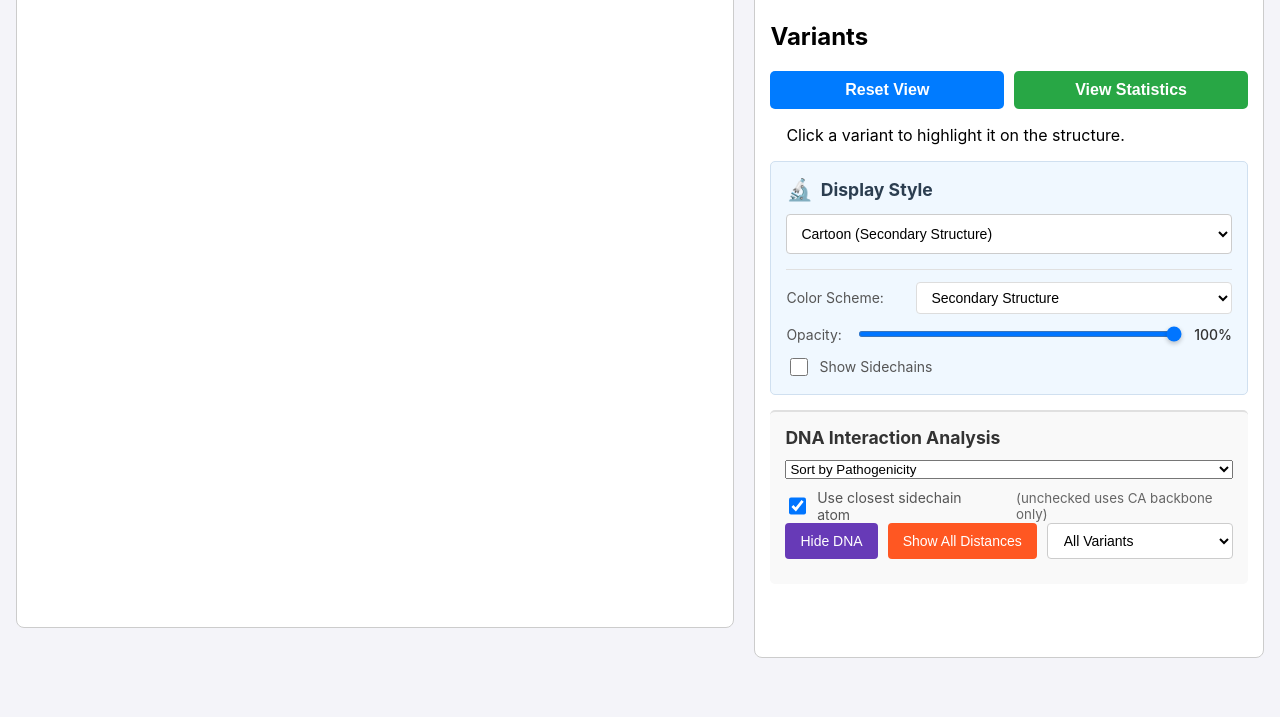
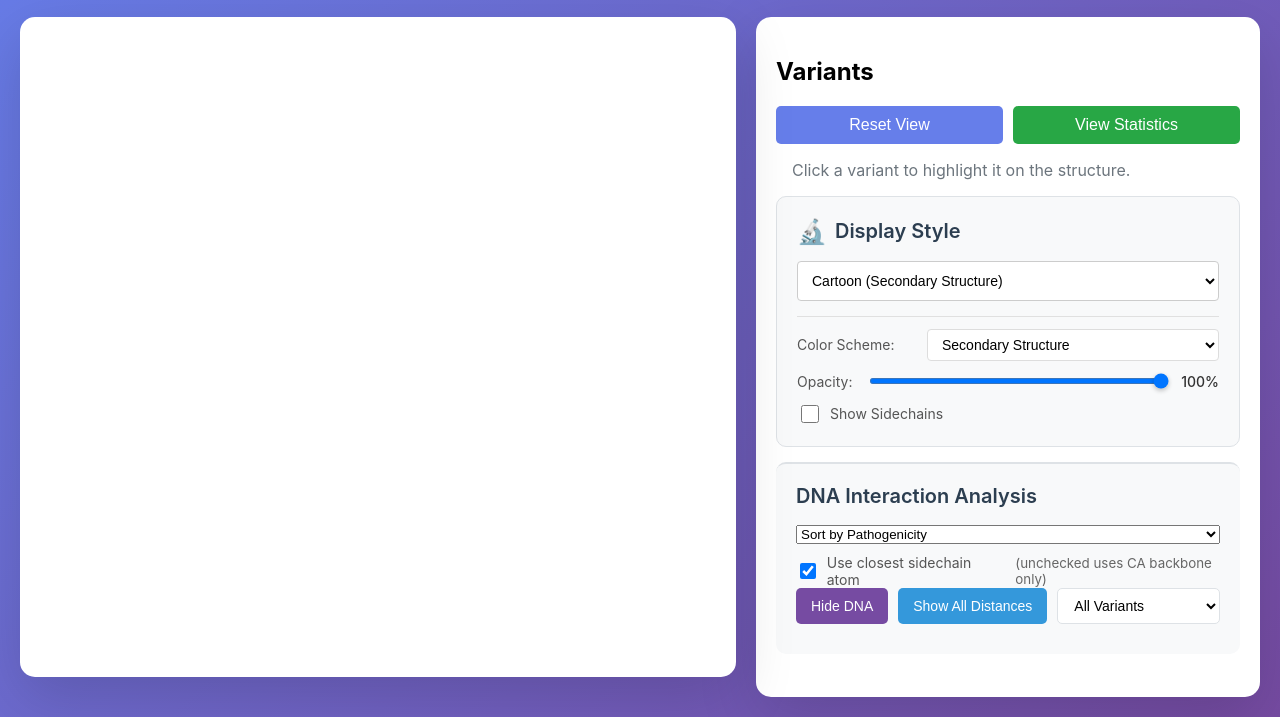
Before and after one commit to halbritter-lab/hnf1b-protein-page, a plain HTML site: page index.html in a window 1280 px wide. Shown: the part 112-829 px from the top of the page. Before the commit the page ends 800 px from the top, so only its background shows below. Drawn offline with Linux system fonts and the light colour scheme; some packages are replaced by stand-ins of ours; a script that the page names is missing.

Commit message:
refactor: harmonize visual design system across index and statistics pages
  - Add CSS variables for consistent color palette (primary, secondary, text colors)
  - Unify container styling with matching border-radius and box-shadows
  - Standardize button hover effects with translateY animations
  - Apply consistent typography scales and font weights
  - Update backgrounds to use matching gradient design
  - Ensure cohesive spacing and padding across components

```diff
--- a/css/distances.css
+++ b/css/distances.css
@@ -3,17 +3,18 @@
 /* Distance control panel */
 .distance-controls {
     margin: 15px 0;
-    padding: 15px;
-    border-top: 2px solid #e0e0e0;
-    background-color: #f9f9f9;
-    border-radius: 5px;
+    padding: 20px;
+    border-top: 2px solid #dee2e6;
+    background-color: #f8f9fa;
+    border-radius: 10px;
 }
 
 .distance-controls h3 {
     margin-top: 0;
-    margin-bottom: 10px;
-    color: #333;
-    font-size: 1.1em;
+    margin-bottom: 15px;
+    color: var(--text-primary, #2c3e50);
+    font-size: 1.25rem;
+    font-weight: 600;
 }
 
 /* Control buttons and selects */
@@ -26,26 +27,36 @@
 
 .control-group button {
     padding: 8px 15px;
-    background-color: #2196F3;
+    background-color: var(--primary-color, #667eea);
     color: white;
     border: none;
-    border-radius: 4px;
+    border-radius: 5px;
     cursor: pointer;
     font-size: 14px;
-    transition: background-color 0.3s;
+    font-weight: 500;
+    transition: all 0.3s ease;
 }
 
 .control-group button:hover {
-    background-color: #1976D2;
+    background-color: var(--primary-dark, #5a6fc8);
+    transform: translateY(-2px);
+    box-shadow: 0 4px 12px rgba(102, 126, 234, 0.4);
 }
 
 .control-group select {
     padding: 8px 12px;
-    border: 1px solid #ccc;
-    border-radius: 4px;
+    border: 1px solid #dee2e6;
+    border-radius: 5px;
     font-size: 14px;
     background-color: white;
     cursor: pointer;
+    transition: border-color 0.3s;
+}
+
+.control-group select:focus {
+    outline: none;
+    border-color: var(--primary-color, #667eea);
+    box-shadow: 0 0 0 3px rgba(102, 126, 234, 0.1);
 }
 
 /* Sort mode selector */
@@ -120,20 +131,24 @@
 
 /* Toggle DNA button special state */
 #toggle-dna-btn {
-    background-color: #673AB7;
+    background-color: var(--secondary-color, #764ba2);
 }
 
 #toggle-dna-btn:hover {
-    background-color: #5E35B1;
+    background-color: #633a8e;
+    transform: translateY(-2px);
+    box-shadow: 0 4px 12px rgba(118, 75, 162, 0.4);
 }
 
 /* Show all distances button */
 #show-distances-btn {
-    background-color: #FF5722;
+    background-color: var(--info-color, #3498db);
 }
 
 #show-distances-btn:hover {
-    background-color: #E64A19;
+    background-color: #2980b9;
+    transform: translateY(-2px);
+    box-shadow: 0 4px 12px rgba(52, 152, 219, 0.4);
 }
 
 /* Responsive adjustments */
--- a/css/main.css
+++ b/css/main.css
@@ -1,17 +1,45 @@
 /* Global styles and layout */
-body {
-    font-family: -apple-system, BlinkMacSystemFont, "Segoe UI", Roboto, Helvetica, Arial, sans-serif;
-    margin: 0;
-    padding: 1em;
-    background-color: #f4f4f9;
+:root {
+    --primary-color: #667eea;
+    --primary-dark: #5a6fc8;
+    --secondary-color: #764ba2;
+    --success-color: #28a745;
+    --success-dark: #218838;
+    --info-color: #3498db;
+    --danger-color: #e74c3c;
+    --text-primary: #2c3e50;
+    --text-secondary: #6c757d;
+    --background-gradient: linear-gradient(135deg, #667eea 0%, #764ba2 100%);
 }
 
-h1, p {
-    padding-left: 1em;
+body {
+    font-family: -apple-system, BlinkMacSystemFont, "Segoe UI", Roboto, "Helvetica Neue", Arial, sans-serif;
+    margin: 0;
+    padding: 0;
+    background: var(--background-gradient);
+    min-height: 100vh;
+}
+
+h1 {
+    margin: 0;
+    padding: 30px;
+    color: white;
+    text-align: center;
+    font-size: 2.5rem;
+    font-weight: 700;
+    background: var(--background-gradient);
+}
+
+p {
+    padding: 0 1em;
+    color: var(--text-secondary);
 }
 
 .main-container {
     display: flex;
     flex-direction: row;
     gap: 20px;
+    max-width: 1400px;
+    margin: 20px auto;
+    padding: 0 20px;
 }
--- a/css/representations.css
+++ b/css/representations.css
@@ -2,17 +2,18 @@
 
 .representation-controls {
     margin: 15px 0;
-    padding: 15px;
-    background-color: #f0f8ff;
-    border-radius: 5px;
-    border: 1px solid #d0e0f0;
+    padding: 20px;
+    background-color: #f8f9fa;
+    border-radius: 10px;
+    border: 1px solid #dee2e6;
 }
 
 .representation-controls h3 {
     margin-top: 0;
-    margin-bottom: 12px;
-    color: #2c3e50;
-    font-size: 1.1em;
+    margin-bottom: 15px;
+    color: var(--text-primary, #2c3e50);
+    font-size: 1.25rem;
+    font-weight: 600;
     display: flex;
     align-items: center;
     gap: 8px;
@@ -37,13 +38,13 @@
 }
 
 #representation-select:hover {
-    border-color: #2196F3;
+    border-color: var(--primary-color, #667eea);
 }
 
 #representation-select:focus {
     outline: none;
-    border-color: #2196F3;
-    box-shadow: 0 0 0 2px rgba(33, 150, 243, 0.1);
+    border-color: var(--primary-color, #667eea);
+    box-shadow: 0 0 0 3px rgba(102, 126, 234, 0.1);
 }
 
 /* Advanced options container */
@@ -91,7 +92,7 @@
 }
 
 #color-scheme:hover {
-    border-color: #2196F3;
+    border-color: var(--primary-color, #667eea);
 }
 
 /* Opacity slider */
@@ -111,7 +112,7 @@
 #opacity-slider {
     flex: 1;
     height: 6px;
-    background: linear-gradient(to right, rgba(33, 150, 243, 0.2), rgba(33, 150, 243, 1));
+    background: #dee2e6;
     border-radius: 3px;
     outline: none;
     cursor: pointer;
@@ -121,7 +122,7 @@
     appearance: none;
     width: 18px;
     height: 18px;
-    background: #2196F3;
+    background: var(--primary-color, #667eea);
     border-radius: 50%;
     cursor: pointer;
     box-shadow: 0 2px 4px rgba(0,0,0,0.2);
@@ -130,7 +131,7 @@
 #opacity-slider::-moz-range-thumb {
     width: 18px;
     height: 18px;
-    background: #2196F3;
+    background: var(--primary-color, #667eea);
     border-radius: 50%;
     cursor: pointer;
     border: none;
@@ -189,9 +190,9 @@
     margin-top: 10px;
     padding: 8px;
     background-color: #fff;
-    border-left: 3px solid #2196F3;
+    border-left: 3px solid var(--primary-color, #667eea);
     font-size: 13px;
-    color: #666;
+    color: var(--text-secondary, #6c757d);
     font-style: italic;
 }
 
--- a/css/variants.css
+++ b/css/variants.css
@@ -1,10 +1,10 @@
 /* Variant list and UI styles */
 .variant-container {
     flex: 2;
-    padding: 15px;
+    padding: 20px;
     background-color: white;
-    border: 1px solid #ccc;
-    border-radius: 8px;
+    border-radius: 15px;
+    box-shadow: 0 20px 60px rgba(0,0,0,0.15);
     overflow-y: auto;
     height: 80vh;
 }
@@ -17,30 +17,34 @@
 
 .button-group button {
     flex: 1;
-    padding: 10px;
+    padding: 10px 20px;
     font-size: 1em;
-    font-weight: bold;
+    font-weight: 500;
     color: #fff;
     border: none;
     border-radius: 5px;
     cursor: pointer;
-    transition: background-color 0.2s;
+    transition: all 0.3s ease;
 }
 
 #reset-view-btn {
-    background-color: #007bff;
+    background-color: var(--primary-color, #667eea);
 }
 
 #reset-view-btn:hover {
-    background-color: #0056b3;
+    background-color: var(--primary-dark, #5a6fc8);
+    transform: translateY(-2px);
+    box-shadow: 0 4px 12px rgba(102, 126, 234, 0.4);
 }
 
 #view-statistics-btn {
-    background-color: #28a745;
+    background-color: var(--success-color, #28a745);
 }
 
 #view-statistics-btn:hover {
-    background-color: #218838;
+    background-color: var(--success-dark, #218838);
+    transform: translateY(-2px);
+    box-shadow: 0 4px 12px rgba(40, 167, 69, 0.4);
 }
 
 #variant-list {
@@ -60,7 +64,7 @@
 }
 
 #variant-list li:not(.disabled):hover {
-    background-color: #eef2ff;
+    background-color: rgba(102, 126, 234, 0.1);
 }
 
 #variant-list li.disabled {
--- a/css/viewer.css
+++ b/css/viewer.css
@@ -3,7 +3,8 @@
     flex: 3;
     height: 80vh;
     position: relative;
-    border: 1px solid #ccc;
-    border-radius: 8px;
+    border-radius: 15px;
+    box-shadow: 0 20px 60px rgba(0,0,0,0.15);
     background-color: white;
+    padding: 10px;
 }
```
